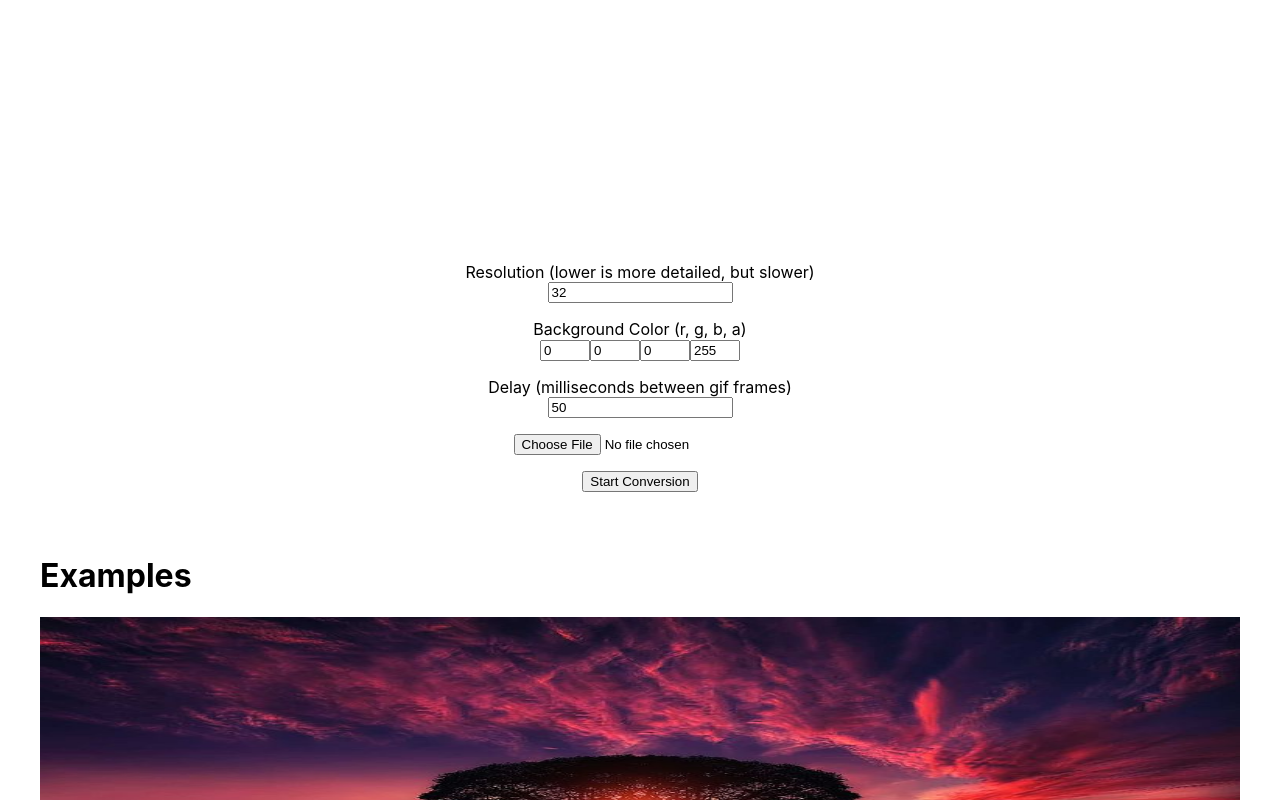
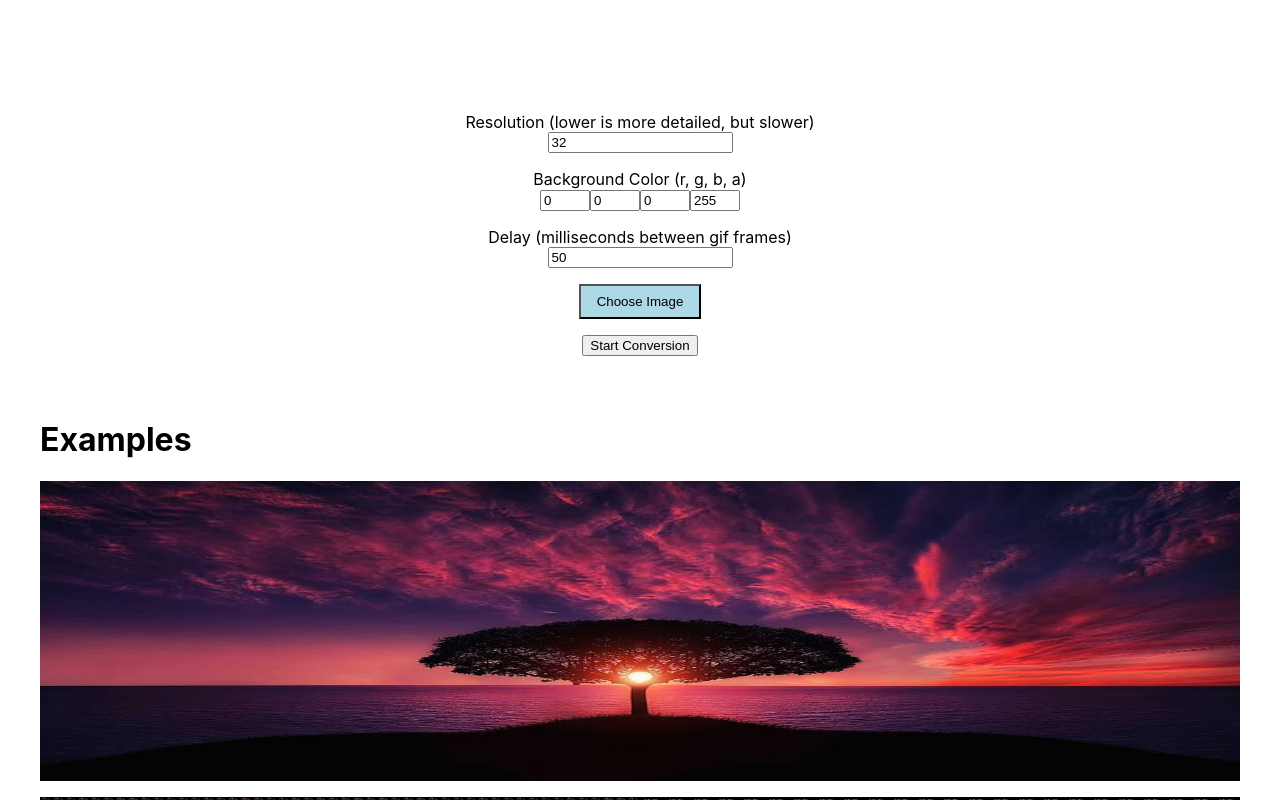
Before and after one commit to tsar-boomba/amogus-image-converter, a Next.js app: page / in a window 1280 px wide. Shown: the top 800 px of the page. Built offline with nearby package versions, Linux system fonts and the light colour scheme.

Commit message:
some style changes and a bug fix

```diff
--- a/components/ImageConverter/ImageConverter.tsx
+++ b/components/ImageConverter/ImageConverter.tsx
@@ -56,7 +56,7 @@ const ImageConverter = () => {
 					marginTop: 16,
 				}}
 			>
-				<canvas ref={canvas} />
+				<canvas ref={canvas} width={0} height={0} />
 				<img ref={resultImg} />
 			</div>
 			<div
@@ -76,11 +76,28 @@ const ImageConverter = () => {
 						marginTop: 16,
 					}}
 				>
-					<input
-						ref={fileInput}
-						type='file'
-						accept='.png,image/png,.jpg,.jpeg,image/jpeg'
-					/>
+					<button
+						style={{
+							padding: '8px 16px',
+							backgroundColor: 'lightblue',
+							cursor: 'pointer',
+						}}
+						onClick={(e) => {
+							e.stopPropagation();
+
+							const fileUpload = fileInput.current;
+							fileUpload && fileUpload.click();
+						}}
+					>
+						<span id='fileName'>Choose Image</span>
+						<input
+							ref={fileInput}
+							style={{ position: 'absolute', left: '-99999rem' }}
+							type='file'
+							id='fileUpload'
+							accept='.png,image/png,.jpg,.jpeg,image/jpeg'
+						/>
+					</button>
 				</div>
 				<button
 					onClick={(e) => {
--- a/components/ImageConverter/loadImage.ts
+++ b/components/ImageConverter/loadImage.ts
@@ -1,10 +1,19 @@
 const loadImage = (canvas: HTMLCanvasElement, fileInput: HTMLInputElement, scale: number) => {
 	const ctx = canvas.getContext('2d');
 	fileInput.onchange = (inputE: any) => {
+		const fileName = document.getElementById('fileName');
+		if (!fileName) return;
+		fileName.innerHTML = fileInput.value.split('\\')[2] || 'Choose Image';
+		if (!fileInput.files || !fileInput.files[0]) {
+			canvas.width = 0;
+			canvas.height = 0;
+			return;
+		}
 		const reader = new FileReader();
 		reader.onload = (readerE) => {
 			const img = new Image();
 			img.onload = () => {
+				canvas.style.display = 'inline-block';
 				canvas.width = img.width / scale;
 				canvas.height = img.height / scale;
 				ctx?.drawImage(img, 0, 0, img.width / scale, img.height / scale);
```
